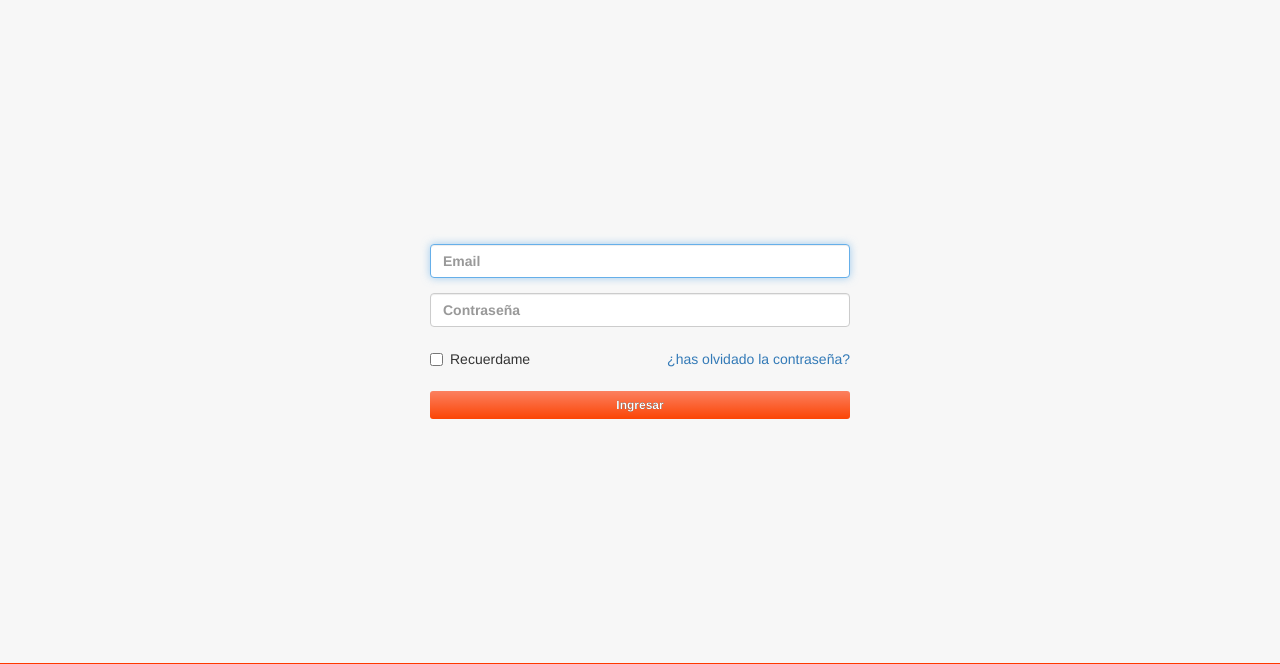
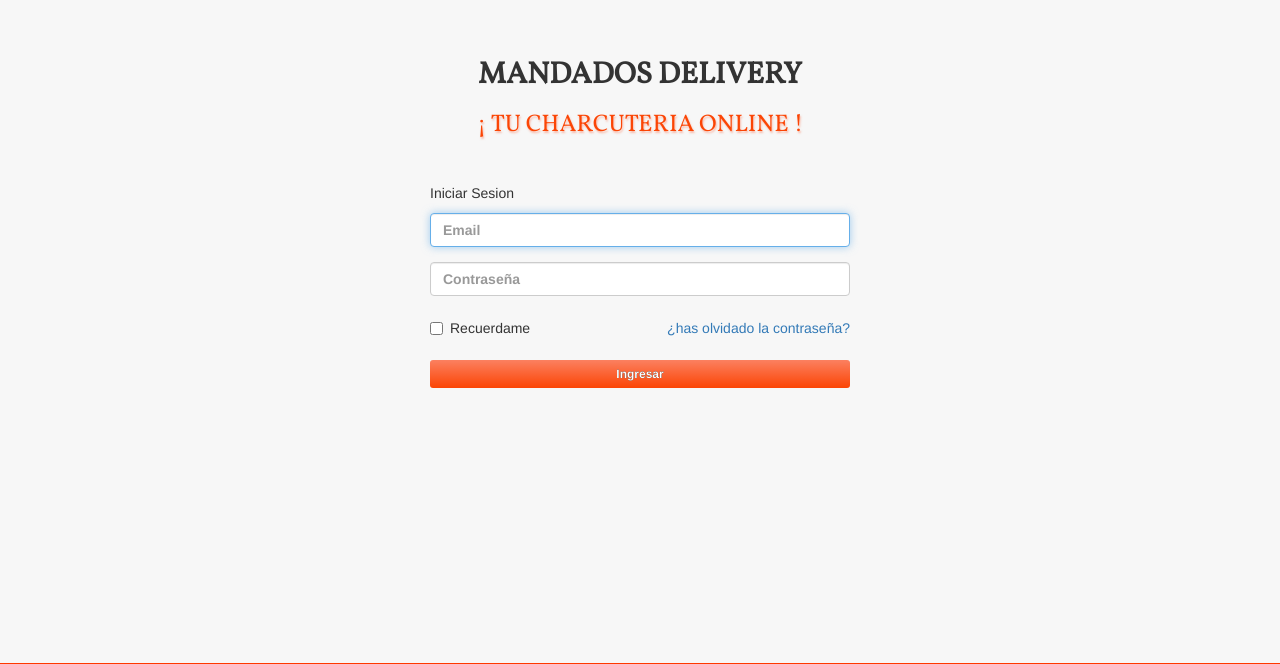
Before and after one commit to jorgeavenda/mandados-delivery, a Rails app: page /users/login in a window 1280 px wide. Shown: the part 77-741 px from the top of the page. Run offline with Rails 7, Linux system fonts and the light colour scheme; style sheets or scripts are compiled from the project's sources; some libraries are stand-ins or nearby versions.

Commit message:
mejora login

```diff
--- a/app/assets/stylesheets/application.scss
+++ b/app/assets/stylesheets/application.scss
@@ -35,7 +35,7 @@ body > .container-with-nav {
   margin-bottom: 60px;
 }
 
-h1, h2 {
+h1, h2, h3 {
   font-family: 'Vollkorn', serif;
 }
 
--- a/app/assets/stylesheets/main.scss
+++ b/app/assets/stylesheets/main.scss
@@ -3,13 +3,31 @@
 // You can use Sass (SCSS) here: http://sass-lang.com/
 
 .vertical-center-login {
-  padding-top: calc(50vh - 173px);
+  padding-top: calc(50vh - 373px);
 }
 
 .box-login {
   max-width: 450px;
   margin: 0 auto;
   padding: 15px 0;
+}
+
+.box-login p {
+  font-weight: normal;
+}
+
+.box-welcome {
+  text-transform: uppercase;
+  max-width: 550px;
+  margin: 20px auto;
+  h2 {
+    font-weight: bold;
+  }
+  h3 {
+    text-shadow: 1px 2px 2px rgba(251, 128, 96, 0.5);
+    -moz-text-shadow: 1px 2px 2px rgba(251, 128, 96, 0.5);
+    color: #fb4505;
+  }
 }
 
 .box-login a {
--- a/app/views/devise/sessions/new.html.slim
+++ b/app/views/devise/sessions/new.html.slim
@@ -1,6 +1,15 @@
 .vertical-center-login
+  .box-welcome
+    .container-fluid
+      .col-sm-12.text-center
+        h2
+          | mandados delivery
+        h3
+          | ¡ tu charcuteria online !
   .box-login
     .container-fluid
+      p
+        | Iniciar Sesion
       = form_for(resource, as: resource_name, url: session_path(resource_name), html: { class: "form-horizontal" }) do |f|
         .form-group
           .col-sm-12
```
